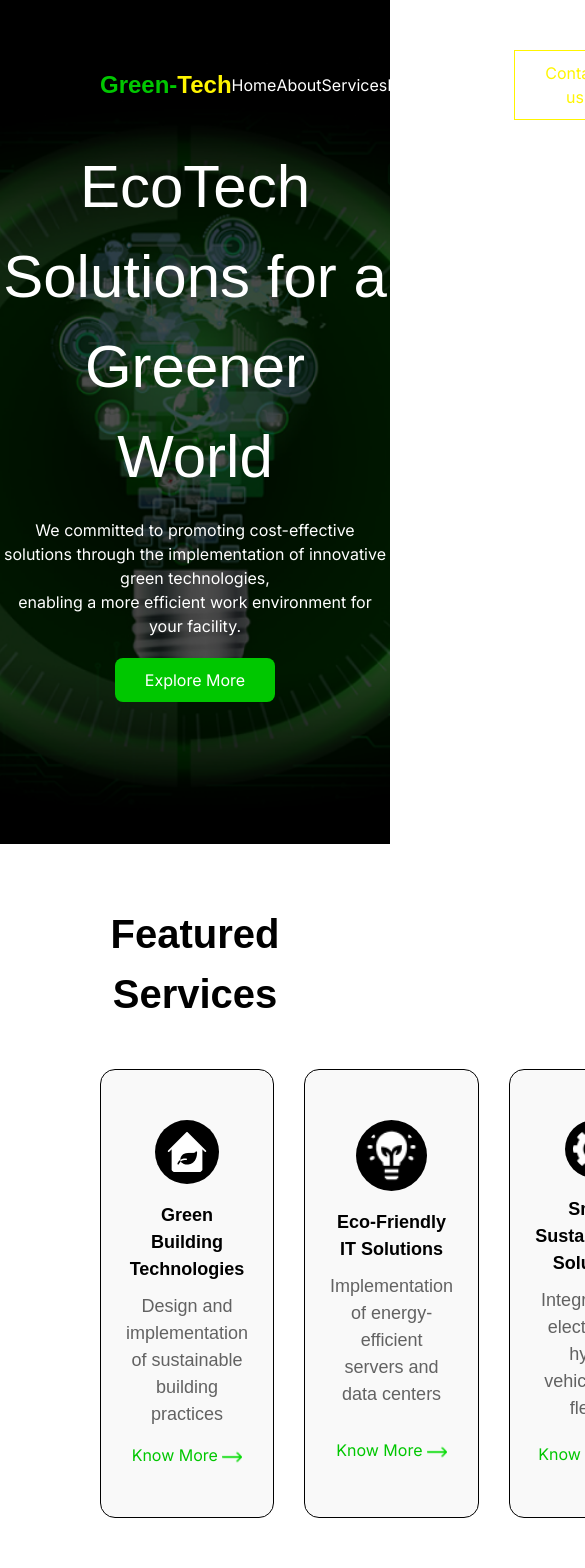
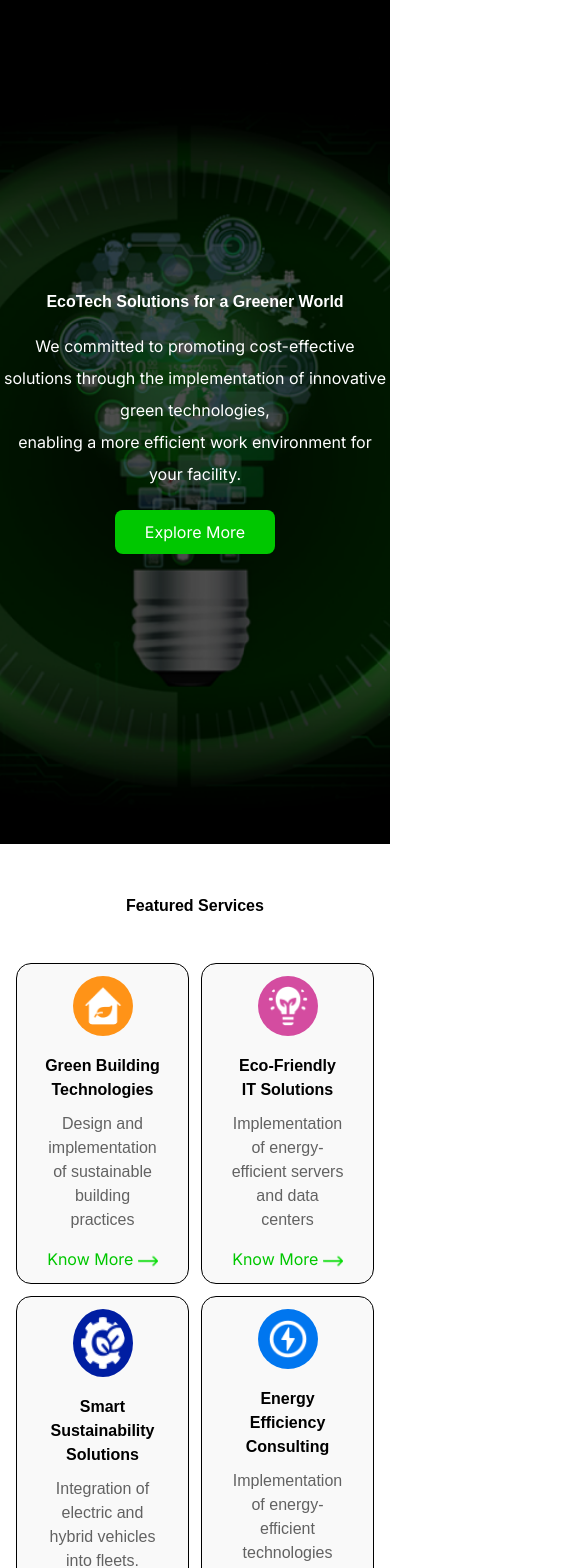
Before and after one commit to sampath-ops/E-Tech, a Next.js app: page / in a window 390 px wide. Shown: the top 1568 px of the page, 585 px wide, since content can reach past the window. Built offline with nearby package versions, Linux system fonts and the light colour scheme.

Commit message:
services responsive added

```diff
--- a/app/Components/FeaturedServices.tsx
+++ b/app/Components/FeaturedServices.tsx
@@ -15,7 +15,7 @@ const servicesData : Service[] = [
         name:"Green Building Technologies",
         image:"/Images/Building.png",
         desc:"Design and implementation of sustainable building practices",
-        bgColor:"FF9317",
+        bgColor:"bg-[#FF9317]",
         url:"",
         index:0
     },
@@ -23,7 +23,7 @@ const servicesData : Service[] = [
         name:"Eco-Friendly IT Solutions",
         image:"/Images/IT.png",
         desc:"Implementation of energy-efficient servers and data centers",
-        bgColor:"",
+        bgColor:"bg-[#D44CA0]",
         url:"",
         index:1
     },
@@ -31,7 +31,7 @@ const servicesData : Service[] = [
         name:"Smart Sustainability Solutions",
         image:"/Images/Sustain.png",
         desc:"Integration of electric and hybrid vehicles into fleets.",
-        bgColor:"",
+        bgColor:"bg-[#001EA2]",
         url:"",
         index:2
     },
@@ -39,7 +39,7 @@ const servicesData : Service[] = [
         name:"Energy Efficiency Consulting",
         image:"/Images/Energy.png",
         desc:"Implementation of energy-efficient technologies and practices.",
-        bgColor:"",
+        bgColor:"bg-[#0076EF]",
         url:"",
         index:3
     },
@@ -47,9 +47,9 @@ const servicesData : Service[] = [
 
 const FeaturedServices = () => {
     return (
-        <div className="my-[60px] mx-[100px]">
-            <h2 className="text-black font-gilroy font-bold text-[40px] text-center mt-[50px]">Featured Services</h2>
-            <div className="flex justify-between gap-[30px] mt-[45px]">
+        <div className="lg:my-[60px] lg:mx-[100px] md:px-[30px] lg:px-[0px] mx-4">
+            <h2 className="text-black font-gilroy font-bold md:text-[30px] lg:text-[40px] text-center mt-[50px]">Featured Services</h2>
+            <div className="grid grid-cols-2 md:grid-cols-4 justify-between lg:gap-[30px] md:gap-4 gap-3 mt-[45px]">
                {
                  servicesData.map((item,index)=>(
                     <ServiceCards service={item} key={index}/>
--- a/app/Components/Hero.tsx
+++ b/app/Components/Hero.tsx
@@ -2,8 +2,8 @@ const Hero = () => {
     return (
         <div className="bg-[url('/Images/hero.png')] h-[100vh] bg-cover bg-center flex justify-center items-center text-white">
             <div className=" text-center">
-                <h2 className=" text-[60px] font-gilroy font-medium">EcoTech Solutions for a Greener World</h2>
-                <p className=" text-center mt-4">We committed to promoting cost-effective solutions through the implementation of innovative green technologies,  <br />
+                <h2 className=" md:text-[45px] lg:text-[60px] font-gilroy font-bold">EcoTech Solutions for a Greener World</h2>
+                <p className=" text-center mt-4 md:text-[16px] lg:text-[18px] leading-8">We committed to promoting cost-effective solutions through the implementation of innovative green technologies,  <br />
 enabling a more efficient work environment for your facility.</p>
                 <button className="bg-[#00C700] text-white rounded-[8px] px-[30px] py-[10px] mt-5">Explore More</button>
             </div>
--- a/app/Components/Navbar.tsx
+++ b/app/Components/Navbar.tsx
@@ -1,7 +1,7 @@
 const Navbar = () => {
     return (
-        <div id="Nav_root" className=" flex justify-between px-[100px] py-[50px] w-full absolute">
-            <div id="nav_logo" className=" flex-[0.4] items-center flex font-gilroy font-extrabold"><span className=" text-[#00C700] text-2xl  ">Green-</span><span className="text-[#FFF500] text-2xl">Tech</span></div>
+        <div id="Nav_root" className="md:flex hidden justify-between lg:px-[100px] lg:py-[50px] md:px-[20px] md:py-[50px] w-full absolute md:gap-6">
+            <div id="nav_logo" className=" lg:flex-[0.4] md:flex-[0.2] items-center flex font-gilroy font-extrabold"><span className=" text-[#00C700] text-2xl  ">Green-</span><span className="text-[#FFF500] text-2xl">Tech</span></div>
             <div id="nav_menu" className=" flex-1">
                     <ul className="flex justify-between text-white items-center">
                         <li>Home</li>
@@ -9,7 +9,7 @@ const Navbar = () => {
                         <li>Services</li>
                         <li>Products</li>
                         <li>Careers</li>
-                        <button className="border border-[#FFF500] px-[30px] py-[10px] text-[#FFF500]">Contact us</button>
+                        <button className="border border-[#FFF500] px-[30px] py-[10px] text-[#FFF500] rounded-md">Contact us</button>
                     </ul>
             </div>
         </div>
--- a/app/Components/ServiceCards.tsx
+++ b/app/Components/ServiceCards.tsx
@@ -1,4 +1,3 @@
-"use client"
 import { Service } from "./FeaturedServices";
 import Image from "next/image";
 interface Props {
@@ -6,21 +5,19 @@ interface Props {
     key:number
 }
 
-const serviceColors = ["FF9317","D44CA0","001EA2","0076EF"]
-
 const ServiceCards: React.FC<Props> = ({service}) => {
     return (
-        <div id="Service_card_container" className="rounded-[15px] border border-[#000] bg-[#F9F9F9] text-center py-[50px] px-[25px] flex-1 grid hover:bg-[url('/Images/Service_card_bg.png')] bg-no-repeat bg-cover cursor-pointer">
+        <div id="Service_card_container" className="rounded-[15px] border border-[#000] bg-[#F9F9F9] text-center px-[28px] md:px-[12px] py-3 md:py-[20px] lg:py-[50px] lg:px-[25px] grid hover:bg-[url('/Images/Service_card_bg.png')] bg-no-repeat bg-cover cursor-pointer">
             <div className={`flex justify-center grid-rows-1`}>
-                <img src={service.image} className={`bg-[#000] rounded-[50%] p-2`}  alt={service.name} />
+                <Image src={service.image} className={`${service.bgColor} rounded-[50%] p-2`}  alt={service.name} width={60} height={60} />
             </div>
 
            <div className="grid-row-3">
-            <p id="service_name" className=" font-semibold font-gilroy-semibold text-[18px] mt-[18px]">{service.name}</p>
-                <p id="service_desc" className="text-[#626262] text-[18px] font-gilroy mt-[10px]">{service.desc}</p>
+            <p id="service_name" className=" font-semibold font-gilroy-semibold lg:text-[18px] md:text-[14px] mt-[18px]">{service.name}</p>
+                <p id="service_desc" className="text-[#626262] md:text-[14px] lg:text-[18px] font-gilroy mt-[10px]">{service.desc}</p>
            </div>
             <div className="flex gap-2 justify-center grid-rows-1">
-            <button className="mt-[15px] text-[#00C700]">Know More <Image className="inline-block" src="/Images/right-arrow.png" alt="right arrow" width={20} height={20}/></button>
+            <button className="mt-[15px] text-[#00C700] md:text-[14px] lg:text-[16px]">Know More <Image className="inline-block" src="/Images/right-arrow.png" alt="right arrow" width={20} height={20}/></button>
             </div>
         </div>
     );
--- a/app/page.tsx
+++ b/app/page.tsx
@@ -11,12 +11,12 @@ export default function Home() {
     <div>
       <Navbar/>
       <Hero/>
-      <FeaturedServices/>
-      <OurProducts/>
-      <WhoWeAre/>
-      <Testimonial/>
-      <ContactUs/>
-      <Footer/>
+       <FeaturedServices/>
+      {/*  <OurProducts/>
+          <WhoWeAre/>
+          <Testimonial/>  */}
+      {/* <ContactUs/> */}
+      {/* <Footer/> */}
     </div>
     );
 }
```
